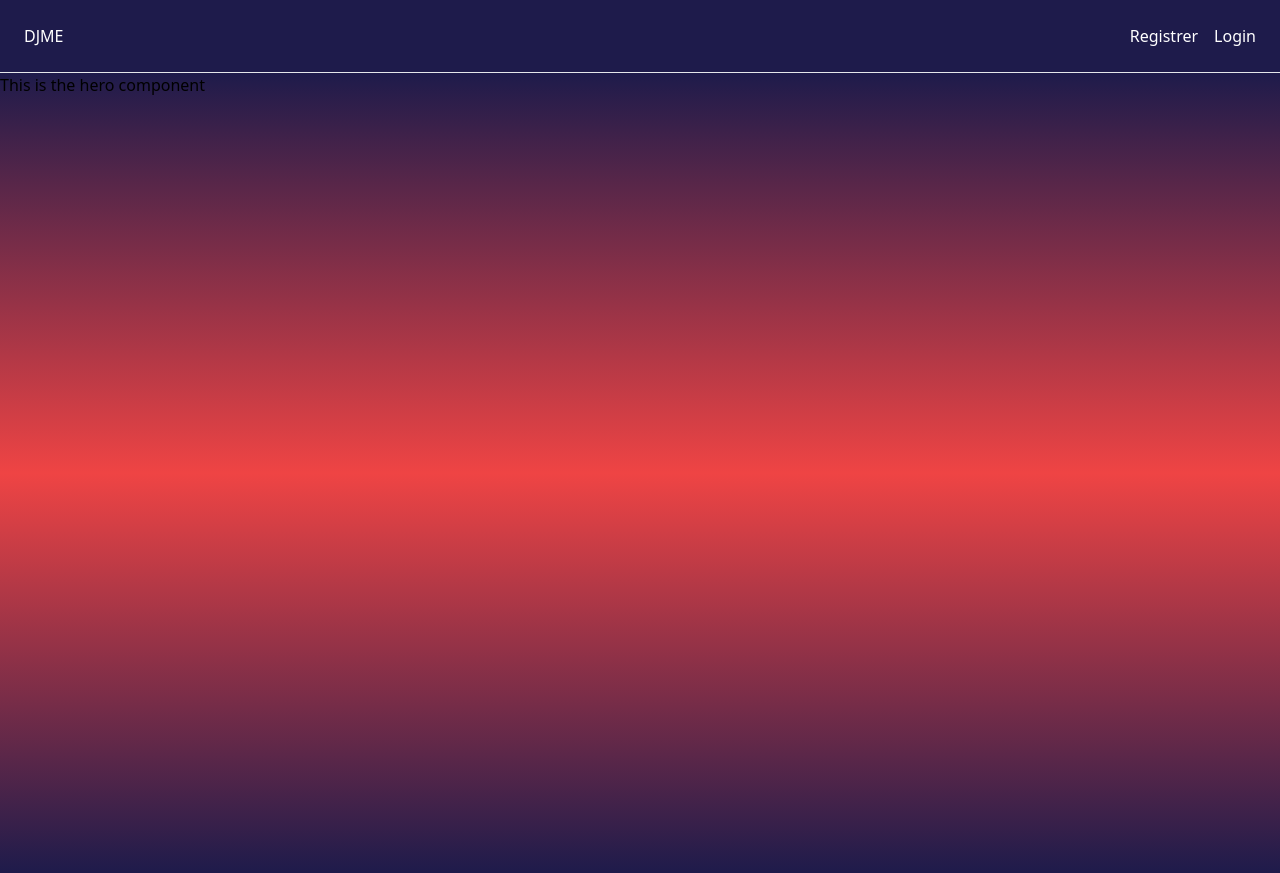
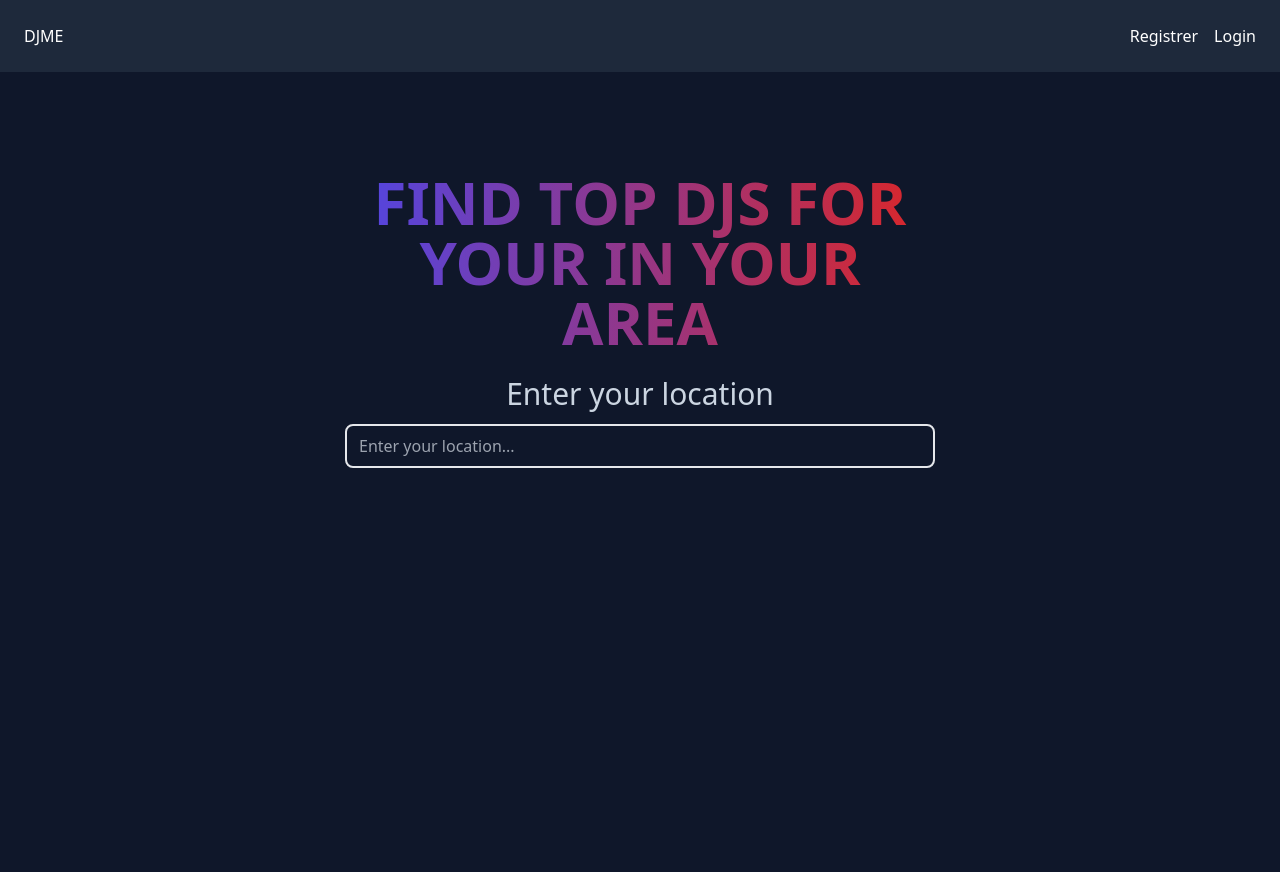
Before and after one commit to Yariandres/nuxt-dj-directory, a Nuxt app: page / in a window 1280 px wide. Built offline with nearby package versions, Linux system fonts and the light colour scheme; no server answers.

Commit message:
hero section

```diff
--- a/components/home/Hero.vue
+++ b/components/home/Hero.vue
@@ -1,5 +1,25 @@
 <template>
-  <div>This is the hero component</div>
+  <section class="h-screen flex justify-center pt-[100px]">
+    <div class="flex flex-col gap-6">
+      <h1
+        class="text-6xl text-slate-200 uppercase font-bold text-center w-[590px] text-transparent bg-clip-text bg-gradient-to-r from-indigo-600 to-red-600"
+      >
+        Find top djs for your in your area
+      </h1>
+
+      <div class="flex flex-col gap-3">
+        <label for="location" class="text-3xl text-slate-300 text-center"
+          >Enter your location</label
+        >
+        <input
+          class="border-2 py-2 px-3 rounded-lg w-full bg-transparent outline-none focus:border-violet-500"
+          id="location"
+          type="text"
+          placeholder="Enter your location..."
+        />
+      </div>
+    </div>
+  </section>
 </template>
 
 <script setup lang="ts"></script>
--- a/components/layout/navbar.vue
+++ b/components/layout/navbar.vue
@@ -3,7 +3,7 @@ const user = useSupabaseUser();
 </script>
 
 <template>
-  <nav class="flex justify-between px-6 py-6 bg-indigo-950">
+  <nav class="flex justify-between px-6 py-6 bg-slate-800">
     <NuxtLink class="text-white" to="/">DJME</NuxtLink>
 
     <div class="flex gap-4">
@@ -14,5 +14,4 @@ const user = useSupabaseUser();
       <NuxtLink v-if="user" class="text-white" to="/profile">Profile</NuxtLink>
     </div>
   </nav>
-  <hr />
 </template>
--- a/components/profile/Avatar.vue
+++ b/components/profile/Avatar.vue
@@ -13,15 +13,15 @@ const downloadImage = async () => {
   try {
     const { data, error } = await supabase.storage
       .from('avatars')
-      .download(path.value);
+      .download(path?.value);
     if (error) throw error;
     src.value = URL.createObjectURL(data);
-  } catch (error) {
+  } catch (error: any) {
     console.error('Error downloading image: ', error.message);
   }
 };
 
-const uploadAvatar = async (evt) => {
+const uploadAvatar = async (evt: any) => {
   files.value = evt.target.files;
   try {
     uploading.value = true;
@@ -43,7 +43,7 @@ const uploadAvatar = async (evt) => {
 
     emit('update:path', filePath);
     emit('upload');
-  } catch (error) {
+  } catch (error: any) {
     alert(error.message);
   } finally {
     uploading.value = false;
@@ -52,19 +52,19 @@ const uploadAvatar = async (evt) => {
 
 downloadImage();
 
-watch(path, () => {
-  if (path.value) {
+watch(path as any, () => {
+  if (path?.value) {
     downloadImage();
   }
 });
 </script>
 <template>
-  <div class="flex items-center">
+  <div class="flex items-center gap-6">
     <img
       v-if="src"
       :src="src"
       alt="Avatar"
-      class="mb-6"
+      class="mb-6 p-1 border-[1px] rounded-xl"
       style="width: 10em; height: 10em"
     />
     <div
--- a/pages/index.vue
+++ b/pages/index.vue
@@ -1,8 +1,6 @@
 <script setup lang="ts"></script>
 <template>
-  <main
-    class="h-screen bg-gradient-to-b from-indigo-950 via-red-500 to-indigo-950"
-  >
+  <main class="h-screen bg-slate-900">
     <home-hero />
   </main>
 </template>
--- a/pages/profile/index.vue
+++ b/pages/profile/index.vue
@@ -68,11 +68,9 @@ async function signOut() {
 }
 </script>
 <template>
-  <main
-    class="h-screen bg-gradient-to-b from-indigo-950 via-red-500 to-indigo-950"
-  >
+  <main class="h-screen bg-slate-900">
     <section class="mx-auto px-9 pt-9">
-      <div class="bg-white rounded-lg">
+      <div class="rounded-lg bg-slate-900">
         <form class="form-widget" @submit.prevent="updateProfile">
           <div class="p-9 flex flex-col gap-4">
             <profile-avatar
@@ -80,7 +78,7 @@ async function signOut() {
               @upload="updateProfile"
             />
             <div>
-              <label for="email" class="block text-slate-500">Email</label>
+              <label for="email" class="block text-slate-100">Email</label>
               <input
                 class="border py-2 px-3 rounded-lg w-full"
                 id="email"
@@ -90,7 +88,7 @@ async function signOut() {
               />
             </div>
             <div>
-              <label for="username" class="block text-slate-500"
+              <label for="username" class="block text-slate-100"
                 >Username</label
               >
               <input
@@ -101,7 +99,7 @@ async function signOut() {
               />
             </div>
             <div>
-              <label for="website" class="block text-slate-500">Website</label>
+              <label for="website" class="block text-slate-100">Website</label>
               <input
                 class="border py-2 px-3 rounded-lg w-full"
                 id="website"
@@ -111,7 +109,7 @@ async function signOut() {
             </div>
 
             <div>
-              <label for="website" class="block text-slate-500">Bio</label>
+              <label for="website" class="block text-slate-100">Bio</label>
               <input
                 class="border py-2 px-3 rounded-lg w-full"
                 id="website"
@@ -123,7 +121,7 @@ async function signOut() {
             <div class="text-right">
               <input
                 type="submit"
-                class="border py-2 px-3 rounded-lg bg-green-900 hover:bg-green-700 text-white hover:shadow-md"
+                class="border py-2 px-3 mr-3 rounded-lg bg-green-900 hover:bg-green-700 text-white hover:shadow-md"
                 :value="loading ? 'Loading ...' : 'Update'"
                 :disabled="loading"
               />
```
